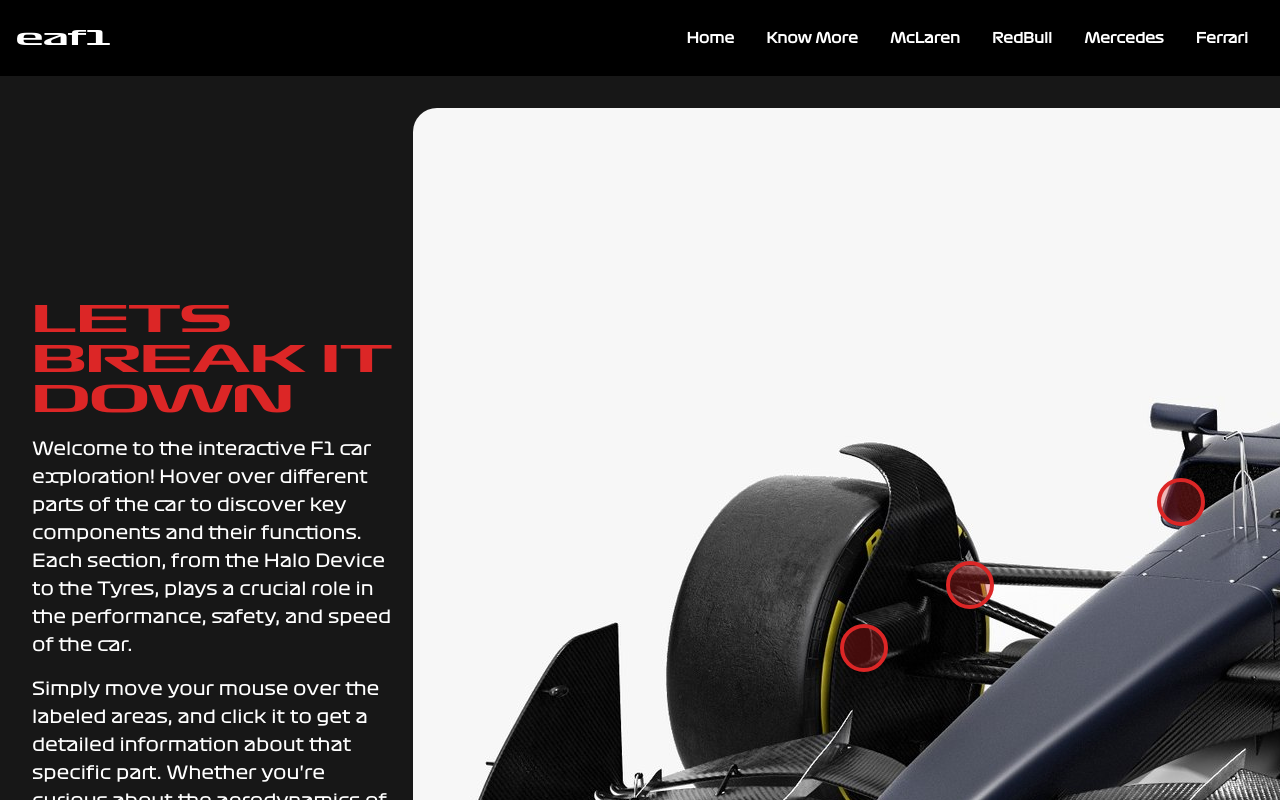
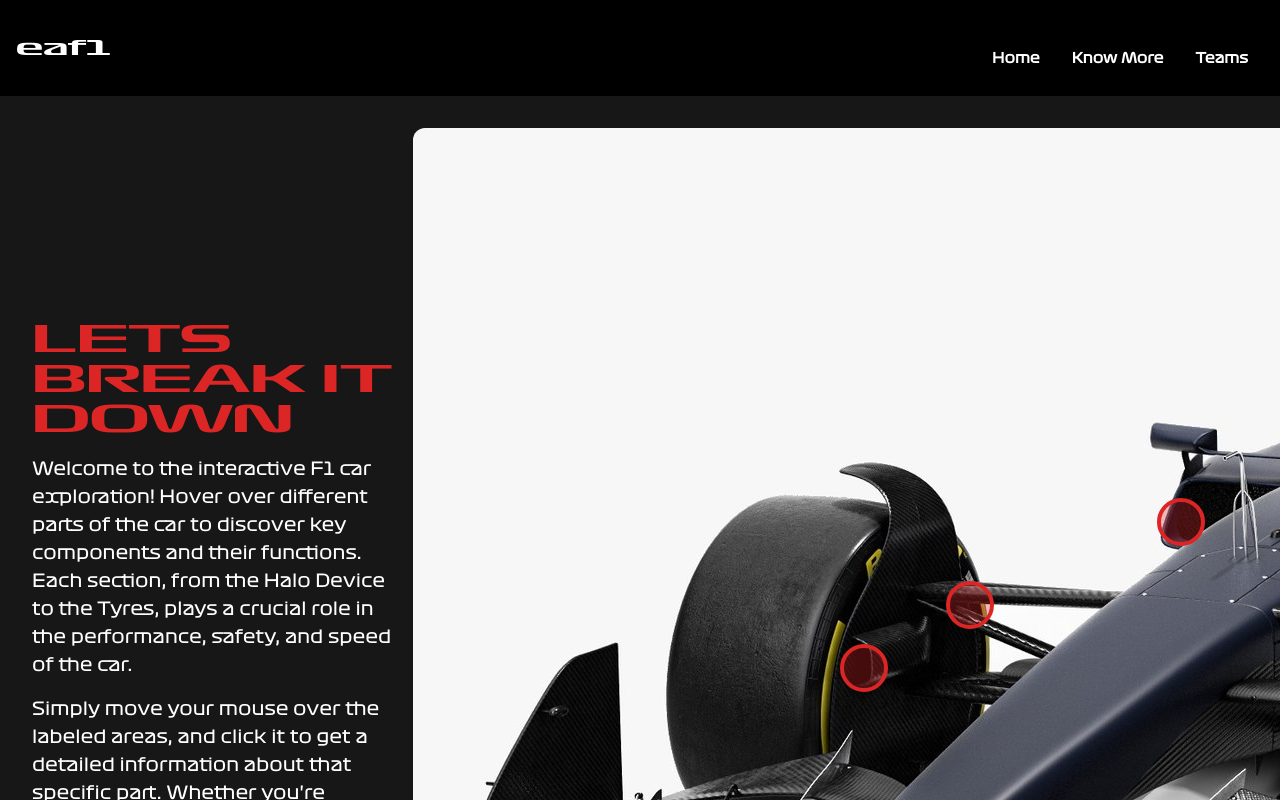
Before and after one commit to AswinP-Thampan/eaf1, a Next.js app: page /f1car in a window 1280 px wide. Shown: the top 800 px of the page. Built offline with nearby package versions, Linux system fonts and the light colour scheme.

Commit message:
updating UI

```diff
--- a/src/app/components/NavBar.js
+++ b/src/app/components/NavBar.js
@@ -3,28 +3,24 @@ import React from 'react'
 
 export default function NavBar() {
   return (
-<header className="relative flex flex-wrap md:justify-start md:flex-nowrap w-full bg-black text-sm py-3 font-F1R">
-      <nav className="max-w-[85rem] w-full mx-auto px-4 md:flex md:items-center md:justify-between">
+    <header className="relative flex flex-wrap md:justify-start md:flex-nowrap w-full bg-black text-[8px] md:text-sm py-3 font-F1R">
+      <nav className="w-full mx-auto px-4 md:flex md:items-center md:justify-between">
         <div className="flex items-center justify-between">
           <Link className="flex-none text-xl text-white font-F1W " href="#">
             eaf1
           </Link>
           <div className="md:hidden">
-        <button type="button" className="hs-collapse-toggle relative size-7 flex justify-center items-center gap-x-2 rounded-lg bg-site_text text-gray-800 focus:outline-none disabled:opacity-50 disabled:pointer-events-none" id="hs-navbar-example-collapse" aria-expanded="false" aria-controls="hs-navbar-example" aria-label="Toggle navigation" data-hs-collapse="#hs-navbar-example">
-          <svg className="hs-collapse-open:hidden shrink-0 size-4" xmlns="http://www.w3.org/2000/svg" width="24" height="24" viewBox="0 0 24 24" fill="none" stroke="white" stroke-width="2" stroke-linecap="round" stroke-linejoin="round"><line x1="3" x2="21" y1="6" y2="6"/><line x1="3" x2="21" y1="12" y2="12"/><line x1="3" x2="21" y1="18" y2="18"/></svg>
-          <svg className="hs-collapse-open:block hidden shrink-0 size-4" xmlns="http://www.w3.org/2000/svg" width="24" height="24" viewBox="0 0 24 24" fill="none" stroke="white" stroke-width="2" stroke-linecap="round" stroke-linejoin="round"><path d="M18 6 6 18"/><path d="m6 6 12 12"/></svg>
+            <button type="button" className="hs-collapse-toggle relative size-7 flex justify-center items-center gap-x-2 rounded-lg bg-black text-gray-800 focus:outline-none disabled:opacity-50 disabled:pointer-events-none" id="hs-navbar-example-collapse" aria-expanded="false" aria-controls="hs-navbar-example" aria-label="Toggle navigation" data-hs-collapse="#hs-navbar-example">
+              <svg className="hs-collapse-open:hidden shrink-0 size-4" xmlns="http://www.w3.org/2000/svg" width="24" height="24" viewBox="0 0 24 24" fill="none" stroke="white" stroke-width="2" stroke-linecap="round" stroke-linejoin="round"><line x1="3" x2="21" y1="6" y2="6" /><line x1="3" x2="21" y1="12" y2="12" /><line x1="3" x2="21" y1="18" y2="18" /></svg>
+              <svg className="hs-collapse-open:block hidden shrink-0 size-4" xmlns="http://www.w3.org/2000/svg" width="24" height="24" viewBox="0 0 24 24" fill="none" stroke="white" stroke-width="2" stroke-linecap="round" stroke-linejoin="round"><path d="M18 6 6 18" /><path d="m6 6 12 12" /></svg>
             </button>
           </div>
         </div>
         <div id="hs-navbar-example" className="hidden hs-collapse overflow-hidden transition-all duration-300 basis-full grow md:block" aria-labelledby="hs-navbar-example-collapse">
-      <div className="flex flex-col mt-5 md:flex-row md:items-center md:justify-end md:mt-0 md:ps-5">
+          <div className="flex flex-col mt-2 md:mt-5 md:flex-row md:items-center md:justify-end md:mt-0 md:ps-5">
             <Link className="md:p-4 py-2 block text-white hover:text-site_text font-semibold" href="/">Home</Link>
             <Link className="md:p-4 py-2 block text-white hover:text-site_text font-semibold" href="/f1car">Know More</Link>
-        <Link className="md:p-4 py-2 block text-white hover:text-site_text font-semibold" href="/mclaren">McLaren</Link>
-        <Link className="md:p-4 py-2 block text-white hover:text-site_text font-semibold" href="#">RedBull</Link>
-        <Link className="md:p-4 py-2 block text-white hover:text-site_text font-semibold" href="/mercedes">Mercedes</Link>
-        {/* <Link className="md:p-4 py-2 block text-white hover:text-site_text font-semibold" href="#">Aston Martin</Link> */}
-        <Link className="md:p-4 py-2 block text-white hover:text-site_text font-semibold" href="/ferrari">Ferrari</Link>
+            <Link className="md:p-4 py-2 block text-white hover:text-site_text font-semibold" href="/teams">Teams</Link>
           </div>
         </div>
       </nav>
--- a/src/app/f1car/page.js
+++ b/src/app/f1car/page.js
@@ -44,11 +44,11 @@ export default function Page() {
                 </div>
                 <div className='relative w-full h-auto max-h-full-[1200px]' style={{ margin: '0 auto' }}>
                     {type !== '' &&
-                        <button onClick={() => handleGoBack()} type="button" className='bg-transparent hover:bg-opacity-50 absolute top-[7%] left-[5%] w-8 h-8 sm:w-12 sm:h-12 lg:w-14 lg:h-14 transform -translate-x-1/2 -translate-y-1/2' >
+                        <button onClick={() => handleGoBack()} type="button" className='bg-transparent hover:bg-opacity-50 absolute top-[7%] left-[5%] w-3 h-3 sm:w-12 sm:h-12 lg:w-14 lg:h-14 transform -translate-x-1/2 -translate-y-1/2' >
                             <img src='/icons/back.svg' className='w-3 h-3 md:w-7 md:h-7' />
                         </button>
                     }
-                    <img className='h-fit rounded-3xl w-full' src={src} alt="Main Image" />
+                    <img className='h-fit rounded-xl w-full' src={src} alt="Main Image" />
                     {type == '' &&
                         <div>
                             <button data-tooltip-target="tooltip-animation" type="button" className={`${buttonStyle} top-[24%] left-[55%]`} onClick={() => handleButtonClick('Halo')} />
--- a/src/app/ferrari/page.js
+++ b/src/app/teams/ferrari/page.js
@@ -1,9 +1,9 @@
 "use client";
 
 import React, { useState, useEffect } from 'react'
-import NavBar from '../components/NavBar'
-import ImageGallery from '../components/ImageGallery'
-import Table from '../components/Table'
+import NavBar from '../../components/NavBar'
+import ImageGallery from '../../components/ImageGallery'
+import Table from '../../components/Table'
 import { title } from 'process';
 
 export default function Page() {
--- a/src/app/mclaren/page.js
+++ b/src/app/teams/mclaren/page.js
@@ -1,9 +1,9 @@
 "use client";
 
 import React, { useState, useEffect } from 'react'
-import NavBar from '../components/NavBar'
-import ImageGallery from '../components/ImageGallery'
-import Table from '../components/Table'
+import NavBar from '../../components/NavBar'
+import ImageGallery from '../../components/ImageGallery'
+import Table from '../../components/Table'
 import { title } from 'process';
 
 export default function Page() {
--- a/src/app/mercedes/page.js
+++ b/src/app/teams/mercedes/page.js
@@ -1,9 +1,9 @@
 "use client";
 
 import React, { useState, useEffect } from 'react'
-import NavBar from '../components/NavBar'
-import ImageGallery from '../components/ImageGallery'
-import Table from '../components/Table'
+import NavBar from '../../components/NavBar'
+import ImageGallery from '../../components/ImageGallery'
+import Table from '../../components/Table'
 import { title } from 'process';
 
 export default function Page() {
--- /dev/null
+++ b/src/app/teams/page.js
@@ -0,0 +1,39 @@
+import Image from "next/image";
+import NavBar from "../components/NavBar";
+import Link from "next/link";
+
+export default function Home() {
+
+    const teams = [
+        { name: "McLaren", src: "https://dl.memuplay.com/new_market/img/mclaren.mobile.icon.2023-02-16-09-21-09.png", href: "/teams/mclaren" },
+        { name: "Red Bull", src: "https://wallpapers.com/images/high/red-bull-pictures-zo19obew3axn6w2g.webp", href: "/teams" },
+        { name: "Mercedes", src: "https://seeklogo.com/images/M/mercedes-amg-f1-logo-1ED622D95E-seeklogo.com.png", href: "/teams/mercedes" },
+        { name: "Aston Martin", src: "https://media.astonmartin.com/wp-content/uploads/2021/01/588489-scaled-1500x1370.jpg", href: "/teams" },
+        { name: "Scuderia Ferrari", src: "https://images.ps-aws.com/c?url=https%3A%2F%2Fd3cm515ijfiu6w.cloudfront.net%2Fwp-content%2Fuploads%2F2023%2F12%2F17092406%2Fferrari-badge.jpg", href: "/teams/ferrari" },
+    ]
+
+    return (
+        <div className="justify-around">
+            <NavBar />
+
+            <div className="grid grid-cols-2 md:grid-cols-3 gap-4 p-8 w-full h-full">
+                {teams.map((team, index) => (
+                    <div key={index} className="flex justify-center grayscale hover:grayscale-0 transition-all duration-700">
+                        <Link className="flex flex-col gap-4 items-center md:p-4 py-2 block text-black font-F1R font-semibold" href={team.href}>
+                            <div className="w-full h-full relative">
+                                <img
+                                    className="w-full h-full object-cover rounded-3xl cursor-pointer filter "
+                                    src={team.src}
+                                    alt={team.name}
+                                />
+                            </div>
+                            <div>{team.name}</div>
+                        </Link>
+                    </div>
+                ))}
+            </div>
+
+
+        </div>
+    );
+}
```
Lines whose indentation alone changed are shown as unchanged.
